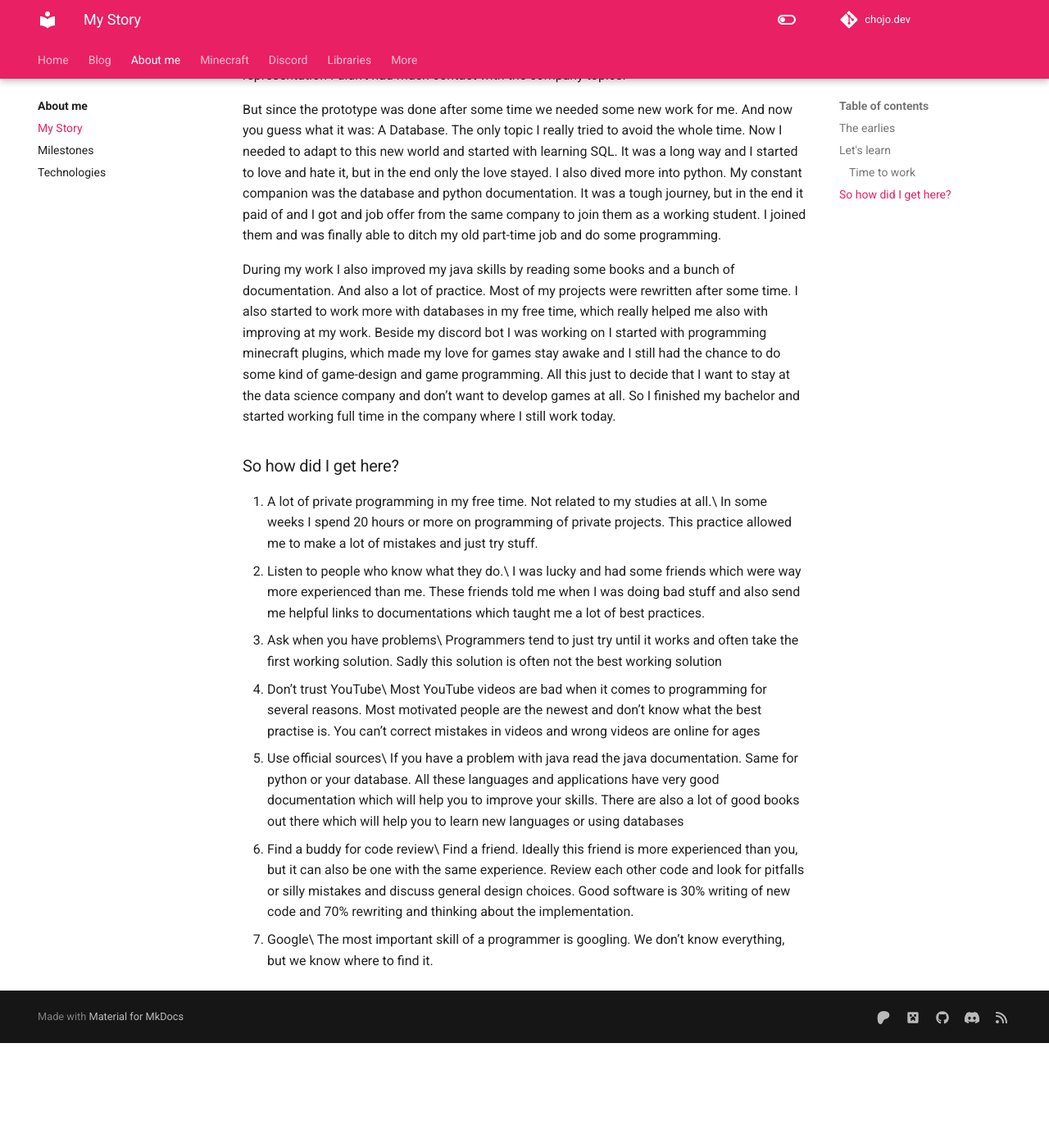
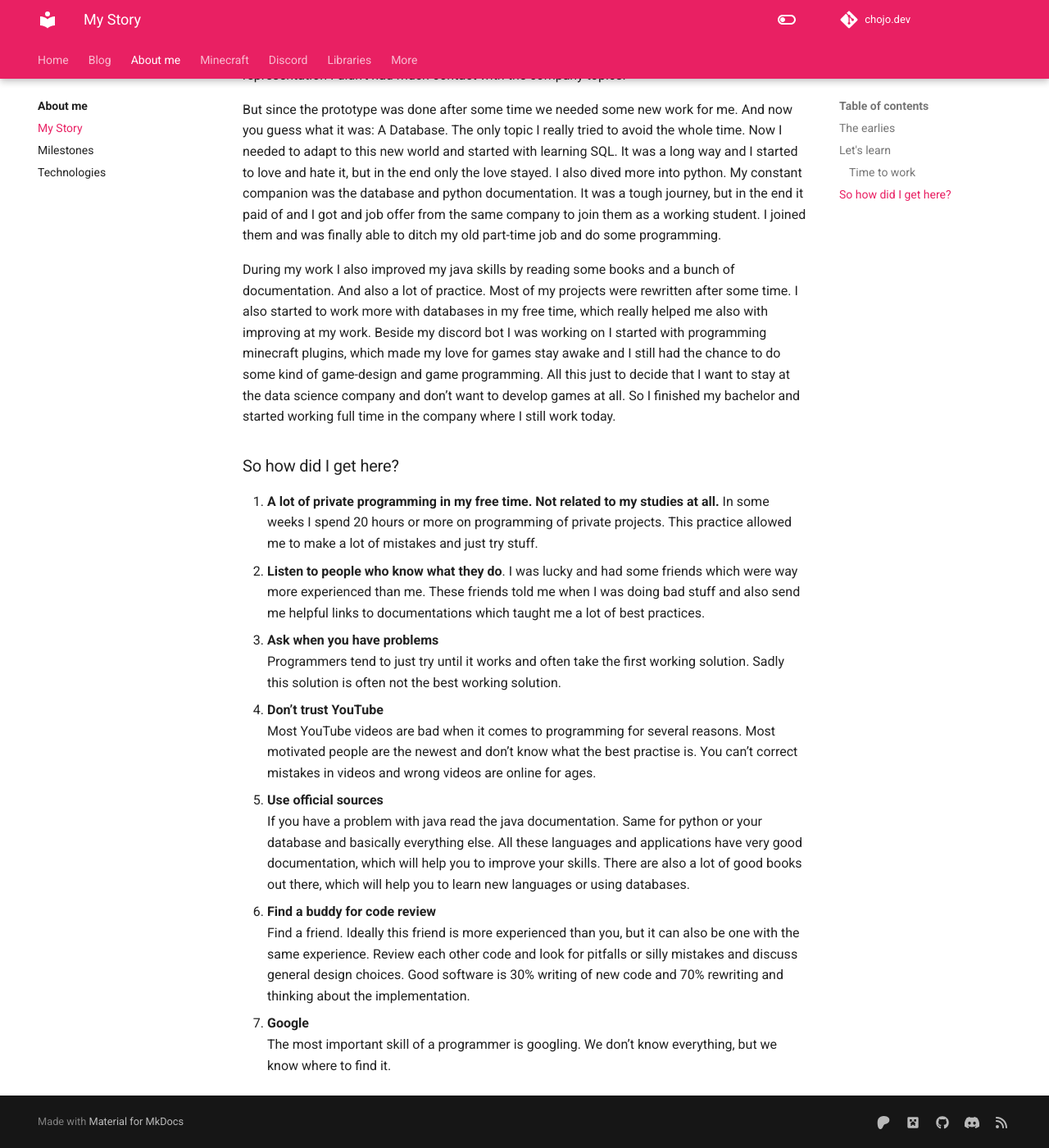
Before and after one commit to rainbowdashlabs/chojodev, an MkDocs documentation site: the page built from docs/about_me/my_story.md, in a window 1280 px wide and 1400 px high, scrolled down 1952 px. Shown: the whole window at 82% size. Built offline with MkDocs 1.6.1 and Material for MkDocs 9.7.7, drawn with Linux system fonts in a browser that asks for light colours; comment, search, counter and statistics services are not loaded; before the commit the page ends 3224 px from its top, so only the background shows below that; some of the changed text lies outside the part shown.

Commit message:
Update story page

```diff
--- a/docs/about_me/my_story.md
+++ b/docs/about_me/my_story.md
@@ -2,15 +2,15 @@
 
 You probably came here to learn something about me. Well lets start it!
 
-A shorter list of my milestones can be found at my [milestone](./milestones.md) page. (Probably not shorter but more
-bullet point like)
+A shorter list of my milestones can be found at my [milestone](./milestones.md) page.
+(Probably not shorter but more bullet point like)
 
 You want the long version? Here it is!
 
 ### The earlies
 
 My first attempt with programming was with 16.
-However, I didn’t really get into it and slowly crawled through the first 20 pages or so of a book for java 6, which I got from a friend.
+However, I didn't really get into it and slowly crawled through the first 20 pages or so of a book for java 6, which I got from a friend.
 After this I stopped and never touched it again.
 
 After finishing high school I wasn't really sure what to do in the future.
@@ -91,25 +91,29 @@ So I finished my bachelor and started working full time in the company where I s
 
 ### So how did I get here?
 
-1. A lot of private programming in my free time. Not related to my studies at all.\
-   In some weeks I spend 20 hours or more on programming of private projects. This practice allowed me to make a lot
-   of mistakes and just try stuff.
-2. Listen to people who know what they do.\
-   I was lucky and had some friends which were way more experienced than me. These friends told me when I was doing bad
-   stuff and also send me helpful links to documentations which taught me a lot of best practices.
-3. Ask when you have problems\
-   Programmers tend to just try until it works and often take the first working solution. Sadly this solution is often
-   not the best working solution
-4. Don’t trust YouTube\
-   Most YouTube videos are bad when it comes to programming for several reasons. Most motivated people are the newest
-   and don’t know what the best practise is. You can’t correct mistakes in videos and wrong videos are online for ages
-5. Use official sources\
-   If you have a problem with java read the java documentation. Same for python or your database. All these languages
-   and applications have very good documentation which will help you to improve your skills. There are also a lot of good
-   books out there which will help you to learn new languages or using databases
-6. Find a buddy for code review\
-   Find a friend. Ideally this friend is more experienced than you, but it can also be one with the same experience.
-   Review each other code and look for pitfalls or silly mistakes and discuss general design choices. Good
-   software is 30% writing of new code and 70% rewriting and thinking about the implementation.
-7. Google\
-   The most important skill of a programmer is googling. We don’t know everything, but we know where to find it.
+1. **A lot of private programming in my free time. Not related to my studies at all.**
+   In some weeks I spend 20 hours or more on programming of private projects.
+   This practice allowed me to make a lot of mistakes and just try stuff.
+2. **Listen to people who know what they do**.
+   I was lucky and had some friends which were way more experienced than me.
+   These friends told me when I was doing bad stuff and also send me helpful links to documentations which taught me a lot of best practices.
+3. **Ask when you have problems**
+   Programmers tend to just try until it works and often take the first working solution.
+   Sadly this solution is often not the best working solution.
+4. **Don’t trust YouTube**
+   Most YouTube videos are bad when it comes to programming for several reasons.
+   Most motivated people are the newest and don’t know what the best practise is.
+   You can’t correct mistakes in videos and wrong videos are online for ages.
+5. **Use official sources**
+   If you have a problem with java read the java documentation.
+   Same for python or your database and basically everything else.
+   All these languages and applications have very good documentation, which will help you to improve your skills.
+   There are also a lot of good books out there, which will help you to learn new languages or using databases.
+6. **Find a buddy for code review**
+   Find a friend.
+   Ideally this friend is more experienced than you, but it can also be one with the same experience.
+   Review each other code and look for pitfalls or silly mistakes and discuss general design choices.
+   Good software is 30% writing of new code and 70% rewriting and thinking about the implementation.
+7. **Google**
+   The most important skill of a programmer is googling.
+   We don’t know everything, but we know where to find it.
```
